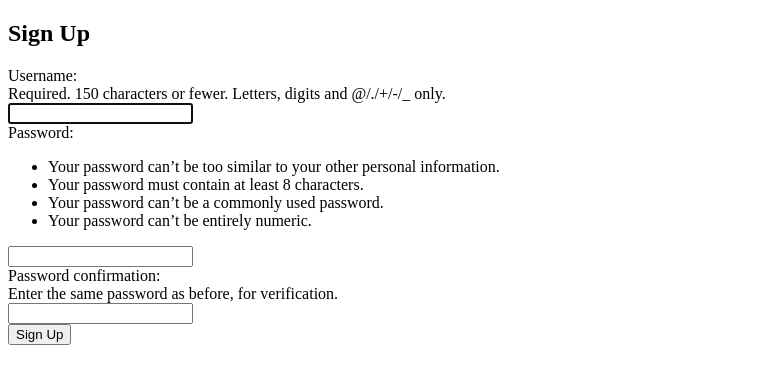
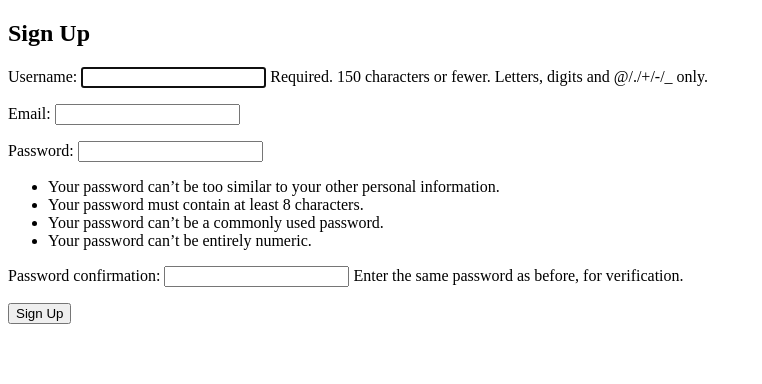
Before and after one commit to rvillan1129/utp_capstone, a Django app: page /accounts/signup/ in a window 1280 px wide. Shown: the part 26-410 px from the top of the page, without its empty margins (0-762 px from the left). Run offline with Django 5.2, Linux system fonts and the light colour scheme.

Commit message:
add email field to signup form

```diff
--- /dev/null
+++ b/accounts/forms.py
@@ -0,0 +1,17 @@
+from django import forms
+from django.contrib.auth.forms import UserCreationForm
+from django.contrib.auth.models import User
+
+class ProfileCreationForm(UserCreationForm):
+    email = forms.EmailField(required=True)
+
+    class Meta:
+        model = User
+        fields = ("username", "email", "password1", "password2")
+
+    def save(self, commit=True):
+        user = super(UserCreationForm, self).save(commit=False)
+        user.email = self.cleaned_data["email"]
+        if commit:
+            user.save()
+        return user
--- a/accounts/views.py
+++ b/accounts/views.py
@@ -1,9 +1,9 @@
-from django.contrib.auth.forms import UserCreationForm
 from django.urls import reverse_lazy
 from django.views.generic import CreateView
+from .forms import ProfileCreationForm
 
 
 class SignUpView(CreateView):
-    form_class = UserCreationForm
+    form_class = ProfileCreationForm
     success_url = reverse_lazy("login")
     template_name = "registration/signup.html"
--- a/templates/registration/signup.html
+++ b/templates/registration/signup.html
@@ -8,7 +8,7 @@
 <form action="" method="post">
     {% csrf_token %}
 
-    {{ form }}
+    {{ form.as_p }}
 
     <button type="submit">Sign Up</button>
 </form>
--- a/utp_capstone/settings.py
+++ b/utp_capstone/settings.py
@@ -14,6 +14,7 @@ from pathlib import Path
 from dotenv import load_dotenv
 import os
 
+# load environment variables
 load_dotenv()
 
 # Build paths inside the project like this: BASE_DIR / 'subdir'.
@@ -128,6 +129,7 @@ STATIC_URL = "static/"
 
 DEFAULT_AUTO_FIELD = "django.db.models.BigAutoField"
 
+# redirects after successfull log in & out
 LOGIN_REDIRECT_URL = "home"
 LOGOUT_REDIRECT_URL = "home"
 
```
